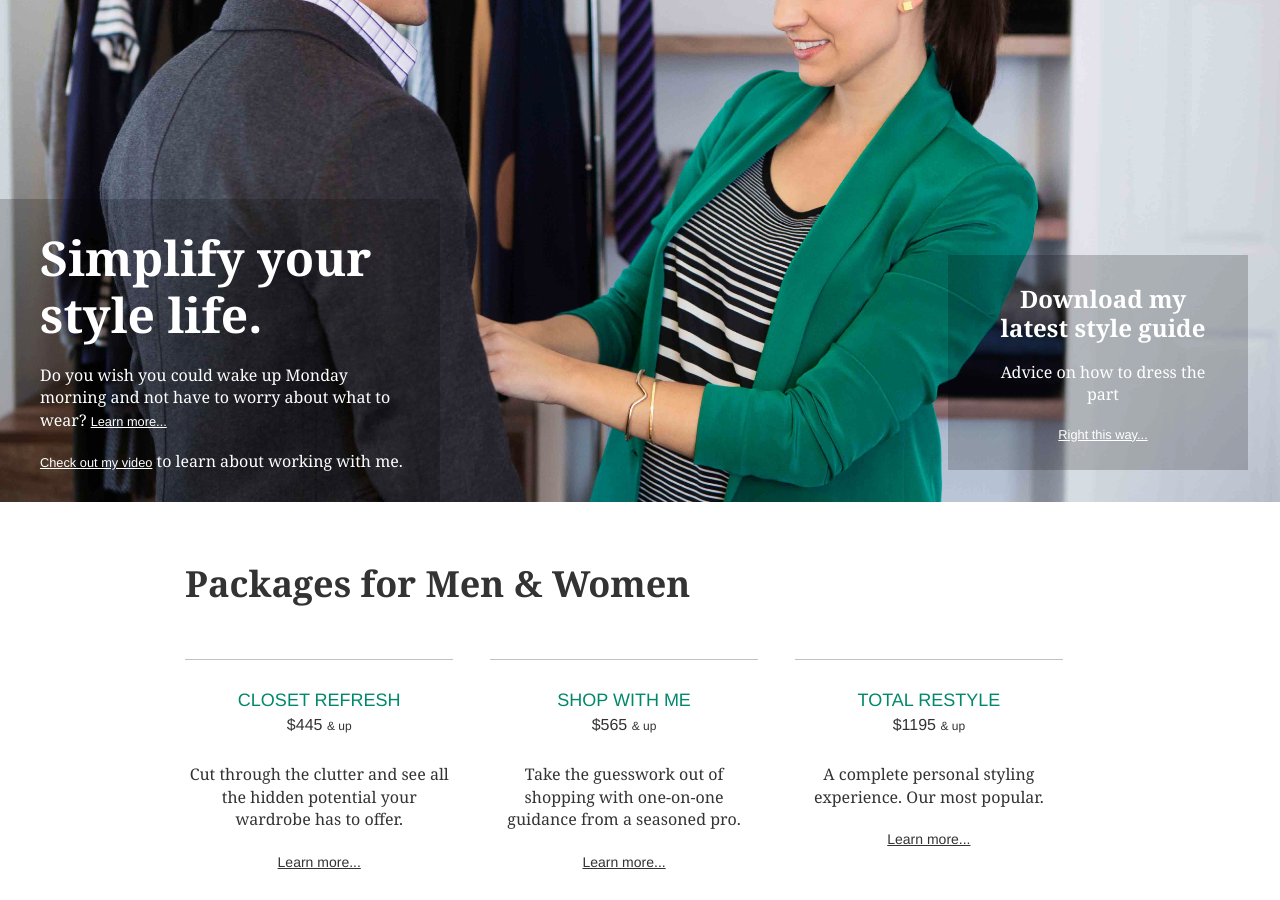
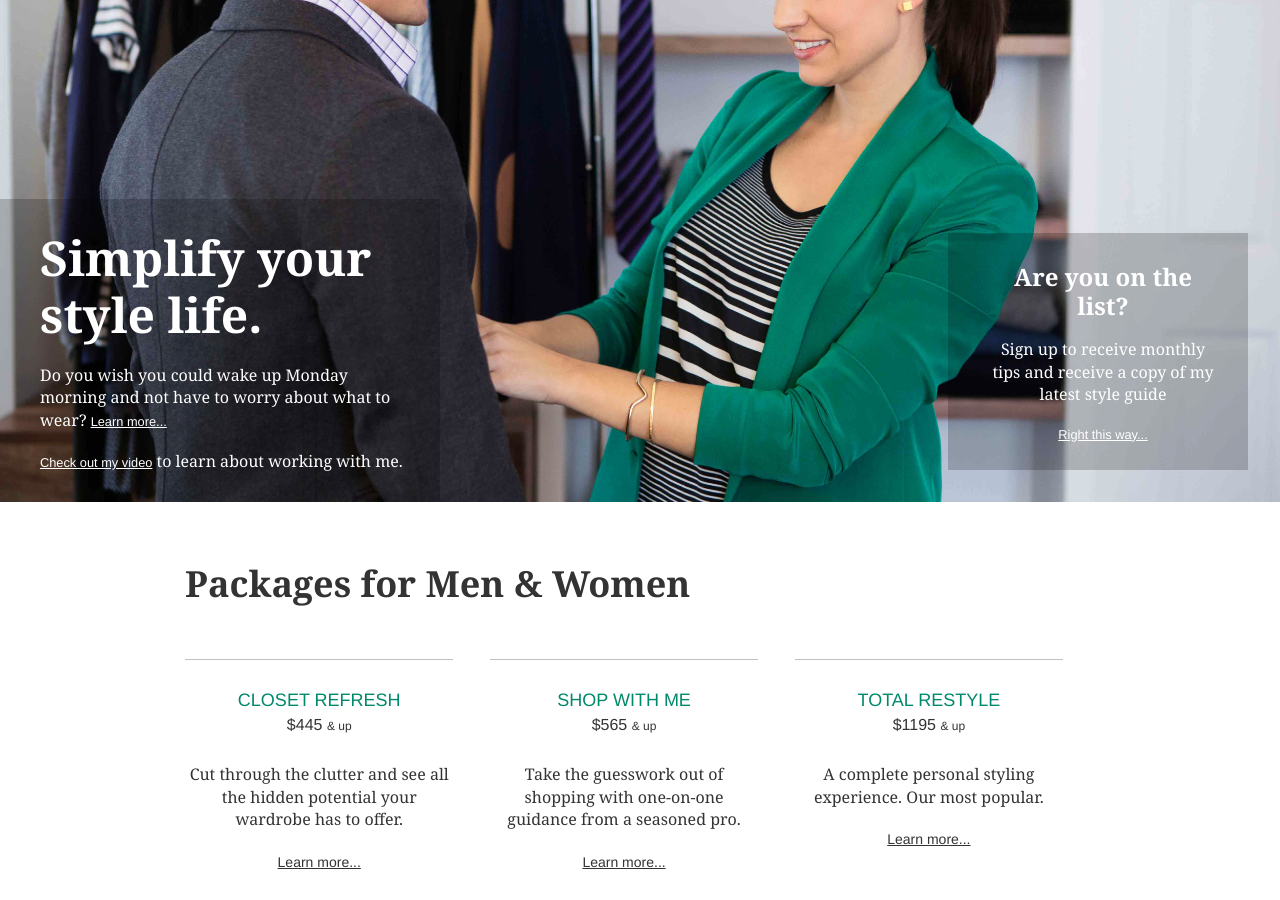
Before and after one commit to btaylor30/bryntaylor.com, a Jekyll site: the page built from index.html, in a window 1280 px wide and 900 px high, scrolled down 319 px. Built offline with Jekyll 4.4.1, drawn with Linux system fonts in a browser that asks for light colours; nearby versions of some CDN libraries; some web fonts are replaced; Markdown is read by kramdown in place of the engine named in the settings.

Commit message:
Updated index.html

```diff
--- a/index.html
+++ b/index.html
@@ -14,9 +14,8 @@ published: true
     <p><a class="video-toggle" href="http://www.youtube.com/watch?v=w01uSblkppw">Check out my video</a> to learn about working with me.</p>
   </article>
   <aside class="book-callout">
-    <h1>Download my latest
-      style guide</h1>
-    <p>Advice on how to dress the part</p>
+    <h1>Are you on the list?</h1>
+    <p>Sign up to receive monthly tips and receive a copy of my latest style guide</p>
     <p><a href="http://therestylist.us2.list-manage.com/subscribe?u=af94a82e99e0b5bdf5a7d7a1e&id=eea1162356" target="_blank">Right this way...</a></p>
   </aside>
 </section>
```
